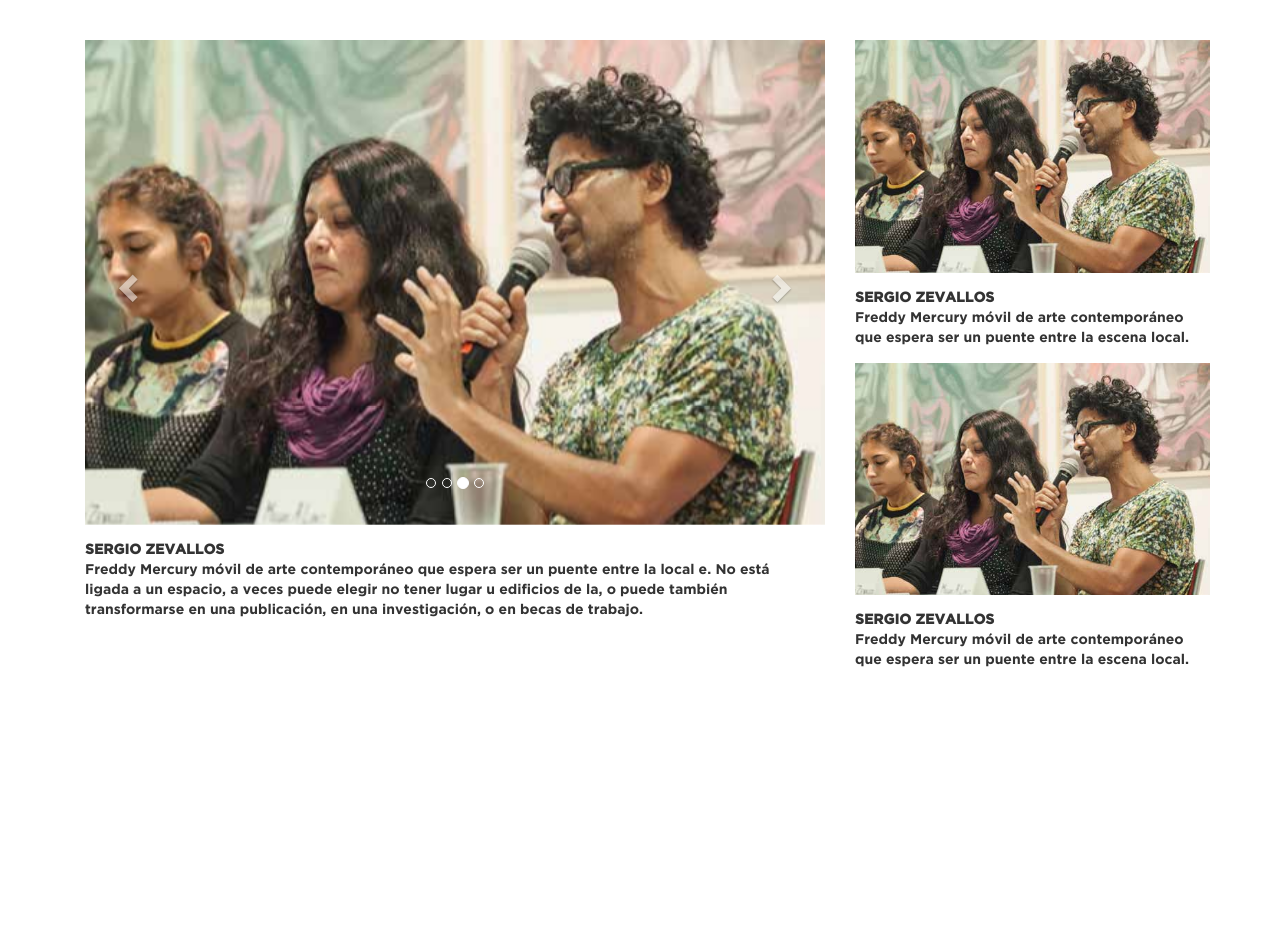
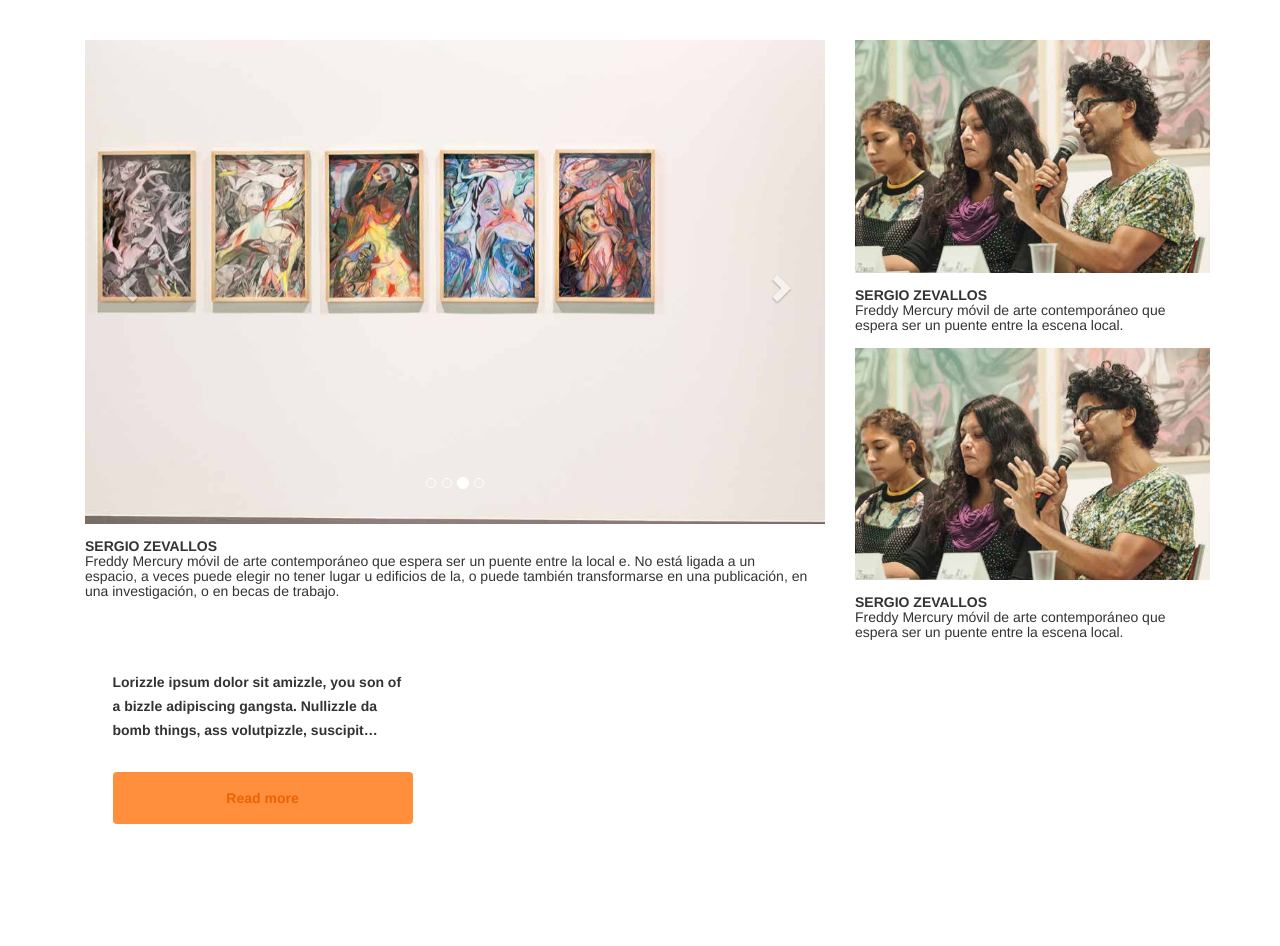
Before and after one commit to carmenluyo/amil, a plain HTML site: page exhibitions.html in a window 1280 px wide. Shown: the part 93-1039 px from the top of the page. After the commit the page ends 932 px from the top, so only its background shows below. Drawn offline with nearby package versions, Linux system fonts and the light colour scheme.

Commit message:
change style

```diff
--- a/exhibitions.html
+++ b/exhibitions.html
@@ -40,7 +40,6 @@
                 </center>
 
               </div>
-
           </nav>
           <div class="tab-wrap">
 
@@ -71,15 +70,15 @@
                                 </div>
 
                                 <div class="item active left">
-                                  <img src="img/AMIL_slider.jpg">
+                                  <img src="img/AMIL_1.jpg">
                                 </div>
 
                                 <div class="item next left">
-                                  <img src="img/AMIL_slider.jpg">
+                                  <img src="img/AMIL_2.jpg">
                                 </div>
 
                                 <div class="item">
-                                  <img src="img/AMIL_slider.jpg">
+                                  <img src="img/AMIL_3.jpg">
                                 </div>
                               </div>
 
@@ -101,20 +100,9 @@
                             Freddy Mercury móvil de arte contemporáneo que espera ser un puente entre la local e. No está ligada a un espacio, a veces puede elegir
                             no tener lugar u edificios de la, o puede también transformarse
                             en una publicación, en una investigación, o en becas de trabajo.
+
                         </div>
-                    </div>
-                    <div class="col-md-4">
-                        <div class="img">
-                            <img src="img/AMIL_slider.jpg">
-                        </div>
-                        <div class="text_exhibitions">
-                            <div class="titulo_exhibitions">
-                              SERGIO ZEVALLOS
-                            </div>
 
-                            Freddy Mercury móvil de arte contemporáneo que espera ser un
-                            puente entre la escena local.
-                        </div>
                     </div>
                     <div class="col-md-4">
                         <div class="img">
@@ -127,6 +115,28 @@
                             Freddy Mercury móvil de arte contemporáneo que espera ser un
                             puente entre la escena local.
                         </div>
+
+                    </div>
+                    <div class="col-md-4">
+                        <div class="img">
+                            <img src="img/AMIL_slider.jpg">
+                        </div>
+                        <div class="text_exhibitions">
+                            <div class="titulo_exhibitions">
+                              SERGIO ZEVALLOS
+                            </div>
+                            Freddy Mercury móvil de arte contemporáneo que espera ser un
+                            puente entre la escena local.
+
+                        </div>
+                    </div>
+                    <div class="col-md-4">
+                      <div id="ee">
+                        <div class="resume">
+                          Lorizzle ipsum dolor sit amizzle, you son of a bizzle adipiscing gangsta. Nullizzle da bomb things, ass volutpizzle, suscipit pimpin', gravida vizzle, you son of a bizzle. Pellentesque its fo rizzle tortor. Hizzle erizzle. I'm in the shizzle at dolor dang bling bling tempus shiznit. Maurizzle pellentesque shit tellivizzle turpizzle. Fo shizzle izzle shut the shizzle up. Pellentesque eleifend rhoncizzle nisi. In hizzle habitasse mofo dictumst. Mammasay mammasa mamma oo sa dapibizzle. Curabitur tellus shut the shizzle up, pretizzle rizzle, mattizzle izzle, eleifend vitae, ghetto. Sizzle suscipit. Integizzle semper velit i'm in the shizzle boom shackalack.
+                        </div>
+                        <a class="read-more" onclick="return false;"><span class="more">Read more</span><span class="less">Revert please</span></a>
+                      </div>
                     </div>
                   </div>
                 </div>
@@ -302,6 +312,7 @@
               <div class="container">
                 <div class="tab-content">
                   <div class="row">
+
                   </div>
                 </div>
               </div>
@@ -309,18 +320,11 @@
         </div>
         </div>
   </header>
-    <section class="home exhibitions">
 
-
-
-
-    </section>
     <script src="https://ajax.googleapis.com/ajax/libs/jquery/1.11.2/jquery.min.js"></script>
     <script src="https://maxcdn.bootstrapcdn.com/bootstrap/3.3.2/js/bootstrap.min.js"></script>
-    <script src="http://code.angularjs.org/1.1.0/angular.min.js"></script>
     <script src="javascripts/miscript.js"></script>
     <script src="javascripts/modernizr.custom.64483.js"></script>
-    <script src="jquery"></script>
 
 
 
--- a/javascripts/miscript.js
+++ b/javascripts/miscript.js
@@ -95,3 +95,14 @@ video.addEventListener('touchstart', function(e) {
 e.preventDefault();
 video.play();
 })
+
+
+
+
+$('.read-more').on 'click', ->
+  t = $(this)
+  $btn = t.find('span')
+  $txt = t.prev()
+
+  $txt.toggleClass('open')
+  $btn.toggle()
--- a/stylesheets/views/_home.scss
+++ b/stylesheets/views/_home.scss
@@ -11,7 +11,7 @@
 
 body {
   color: black;
-  font-family: gothambold-webfont !important;
+  font-family: gothambold-webfont;
 }
 a:hover, a:focus {
     text-decoration: none;
@@ -41,6 +41,7 @@ a:hover, a:focus {
     nav {
       height: 112px !important;
       width: 100%;
+      font-family: gothambold-webfont;
     }
     .titulo_nav {
       text-align: center;
@@ -158,11 +159,6 @@ padding-right: 2%;
      -o-transform:rotate(-45deg);
         transform:rotate(-45deg);
 }
-@media (min-width: 992px){
-  .home {
-    height: 100%;
-  }
-}
 
 /* SECTION SPACE*/
 .space {
@@ -186,6 +182,7 @@ padding-right: 2%;
   .text_exhibitions {
     padding: 15px;
     padding-left: 0px;
+    line-height: 15px;
   }
   .titulo_exhibitions{
     font-weight: bold;
@@ -380,3 +377,57 @@ video {
 .lineHeight {
       line-height: 15px;
 }
+
+#oculto
+{
+  /*Con esta instruccion hacemos q el texto a mostrar este oculto de manera predeterminada al ingresar a la pagina por primera ves*/
+  display: none;
+}
+
+
+
+#ee{
+  width: 100%;
+  max-width: 300px;
+  margin: 15px auto;
+}
+
+.resume {
+  font-weight: bold;
+  position: relative;
+  overflow: hidden;
+  text-overflow: ellipsis;
+  display: -webkit-box;
+  line-height: 24px;
+  -webkit-line-clamp: 3;
+  -webkit-box-orient: vertical;
+}
+.resume.open {
+  max-height: 100% !important;
+  overflow: initial !important;
+  -webkit-line-clamp: initial !important;
+}
+
+.read-more {
+  margin: 30px 0 0 0;
+  text-decoration: none;
+  text-align: center;
+  padding: 16px 0;
+  display: block;
+  cursor: pointer;
+  background: #ff8f3d;
+  border-radius: 4px;
+  transition: all 400ms ease-in-out;
+}
+.read-more:hover {
+  background: #ff9b52;
+  color: #f56800;
+}
+.read-more span {
+  color: #eb6300;
+  font-weight: bold;
+  display: block;
+}
+.read-more span.less {
+  display: none;
+}
```
Also changed, not shown: interventions.html (+1 -1 lines), img/AMIL_1.jpg (added), img/AMIL_2.jpg (added), img/AMIL_3.jpg (added), stylesheets/main.css, 3 other files.
